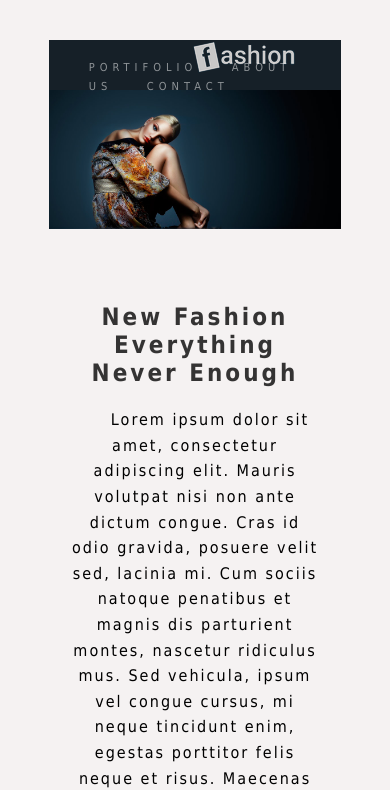
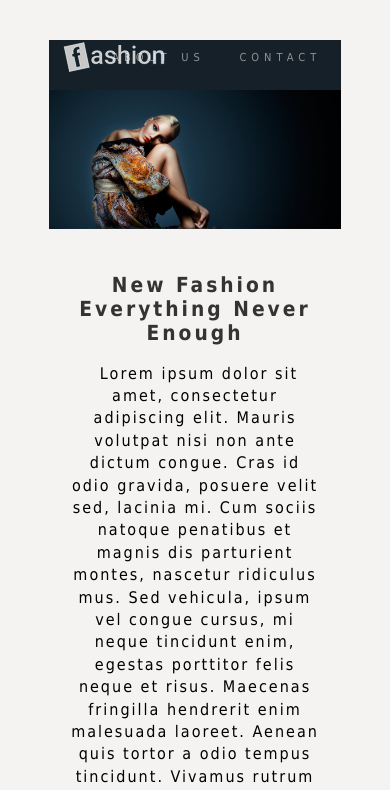
Before and after one commit to kaykyveiga/projeto-fashion, a plain HTML site: page index.html in a window 390 px wide. Shown: the top 790 px of the page. Drawn offline with Linux system fonts and the light colour scheme.

Commit message:
media query creation

```diff
--- a/index.html
+++ b/index.html
@@ -7,6 +7,7 @@
     <meta name="viewport" content="width=device-width, initial-scale=1.0">
     <title>Fashion</title>
     <link rel="stylesheet" href="style.css">
+    <link rel="stylesheet" href="media-query.css">
 
 </head>
 
@@ -16,7 +17,7 @@
             <img id="logo" src="imagens/logo.png" alt="">
             <nav class="header-nav">
                 <ul>
-                    <li><a class="link" href="#">portifolio</a></li>
+                    <li><a id="portifolio" class="link" href="#">portifolio</a></li>
                     <li><a href="#">about us</a></li>
                     <li><a href="#">contact</a></li>
                 </ul>
@@ -25,10 +26,10 @@
         <picture>
             <img width="100%" src="imagens/topo.jpg" alt="">
         </picture>
-        <article class="text">
-            <h1>New Fashion Everything Never Enough</h1>
+        <article class="main-content">
+            <h1 class="main-content-title">New Fashion Everything Never Enough</h1>
 
-            <p>Lorem ipsum dolor sit amet, consectetur adipiscing elit. Mauris volutpat nisi non ante dictum congue.
+            <p class="main-content-text">Lorem ipsum dolor sit amet, consectetur adipiscing elit. Mauris volutpat nisi non ante dictum congue.
                 Cras id odio gravida, posuere velit sed, lacinia mi. Cum sociis natoque penatibus et magnis dis
                 parturient montes, nascetur ridiculus mus. Sed vehicula, ipsum vel congue cursus, mi neque tincidunt
                 enim, egestas porttitor felis neque et risus. Maecenas fringilla hendrerit enim malesuada laoreet.
@@ -74,10 +75,10 @@
             012-1234-5678
         </h2>
 
-        <aside>
+        <aside class="maps">
             <iframe
                 src="https://www.google.com/maps/embed?pb=!1m18!1m12!1m3!1d28060.993477806154!2d-52.83442986661074!3d-28.46074322907899!2m3!1f0!2f0!3f0!3m2!1i1024!2i768!4f13.1!3m3!1m2!1s0x94fd493c92d28c8f%3A0x6ff21ca741cec0c8!2sN%C3%A3o-Me-Toque%2C%20RS%2C%2099470-000!5e0!3m2!1spt-BR!2sbr!4v1676659928097!5m2!1spt-BR!2sbr"
-                width="100%" height="500" style="border:0;" allowfullscreen="" loading="lazy"
+                width="100%" height="400" style="border:0;" allowfullscreen="" loading="lazy"
                 referrerpolicy="no-referrer-when-downgrade">
             </iframe>
         </aside>
--- /dev/null
+++ b/media-query.css
@@ -0,0 +1,20 @@
+@media screen and (max-width: 600px){
+    nav{
+        margin: -10px;
+    }
+    #portifolio{
+        display: none;
+    }
+    #logo{
+        margin-left: -130px;
+    }
+    .main-content-title{
+        margin-top: 40px;
+        font-size: 1.3em;
+    }
+    .main-content-text{
+        font-size: 16px;
+        text-indent: 8px;
+        line-height: 1.4;
+    }
+}
--- a/style.css
+++ b/style.css
@@ -46,12 +46,12 @@ a:hover {
     color: white;
 }
 
-.text {
+.main-content{
     width: 85%;
     margin: auto;
 }
 
-.text h1 {
+.main-content-title {
     text-align: center;
     margin-top: 70px;
     color: #000000c9;
@@ -59,7 +59,7 @@ a:hover {
 
 }
 
-.text p {
+.main-content-text{
     text-indent: 30px;
     text-align: center;
     letter-spacing: 2px;
--- /dev/null
+++ b/tela.css
@@ -0,0 +1,6 @@
+@media screen and (max-width: 600px) {
+  nav{
+    display: none;
+  }
+
+}
```
